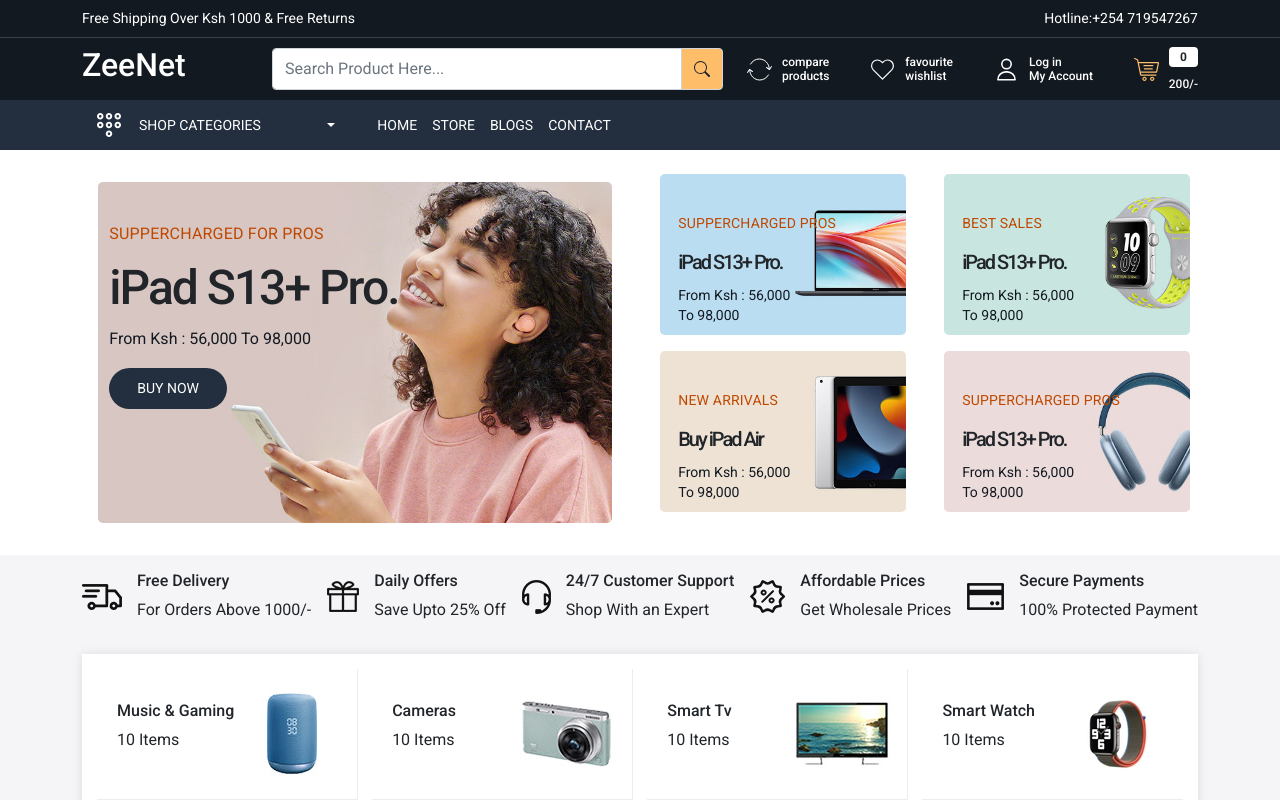
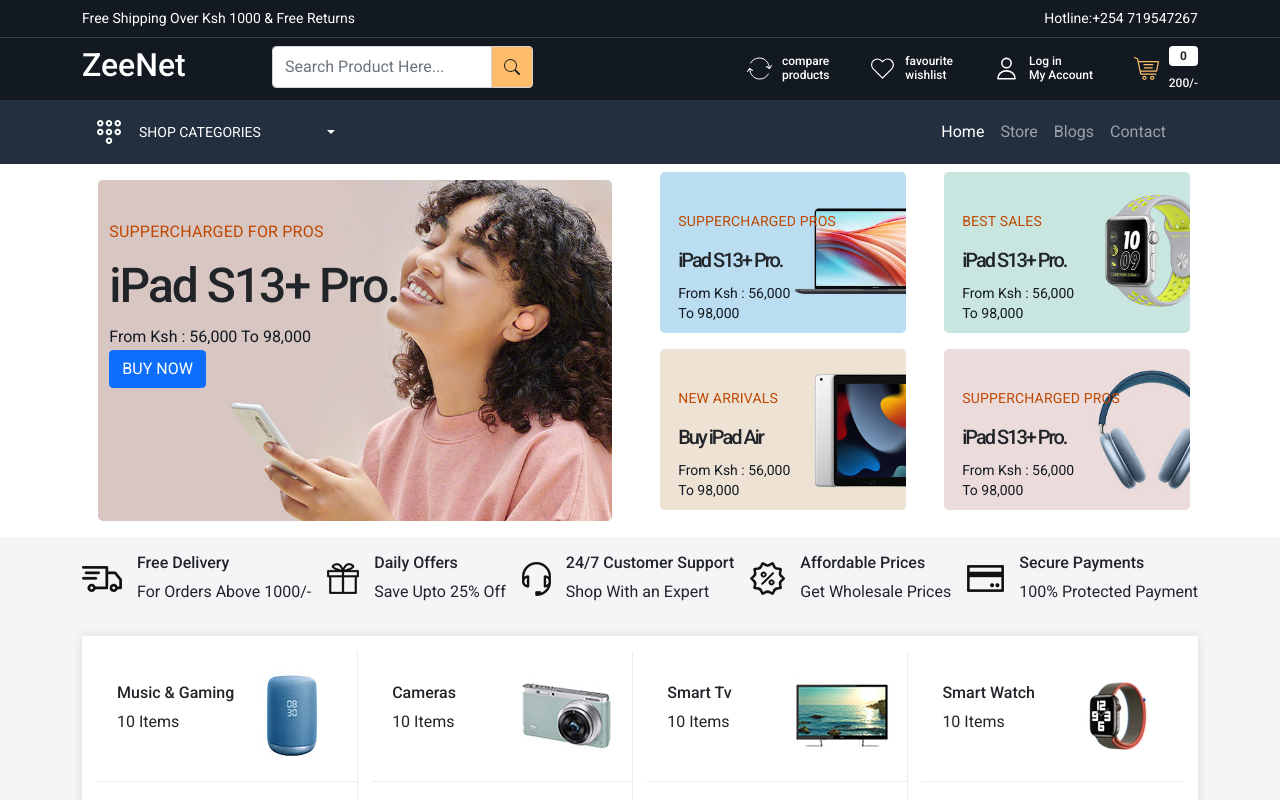
Before and after one commit to edwinonyango9286/ZeeNet, a React (Create React App) app in the folder frontend/: page / in a window 1280 px wide. Shown: the top 800 px of the page. Built offline with nearby package versions, Linux system fonts and the light colour scheme.

Commit message:
header and footer completed responsieness

```diff
--- a/frontend/src/Components/Footer.js
+++ b/frontend/src/Components/Footer.js
@@ -7,22 +7,22 @@
     <>
     <footer className="py-3">
       <div className="container-md">
-          <div className="row align-items-center">
-            <div className="col-5">
+        <div className="row">
+          <div className="col-md-5 col-sm-12 mb-3">
             <div className="footer-top-data d-flex gap-10 align-items-center">
-                <img src={newsletterImage} className="img-fluid" alt="newsletter"></img>
+              <img src={newsletterImage} className="img-fluid" alt="newsletter" />
               <h5 className="text-white">Sign Up for Newsletter</h5>
             </div>
           </div>
 
-            <div className="col-7">
+          <div className="col-md-7 col-sm-12 mb-3">
             <div className="input-group">
               <input
                 type="text"
                 className="form-control"
                 placeholder="Your Email Address"
                 aria-label="Your Email Address"
-                  arial-aria-describedby="basic-addon2"
+                aria-describedby="basic-addon2"
               />
               <span className="input-group-text" id="basic-addon2">
                 Subscribe
@@ -36,56 +36,48 @@
     <footer className="py-2">
       <div className="container-md">
         <div className="row">
-            <div className="col-4">
+          <div className="col-md-4 col-sm-12 mb-3">
             <h5 className="text-white">Contact Us</h5>
-              <div>
             <address className="text-white">
               Address : Moi Avenue Bazaar <br />
               Plaza 7th Floor, Crystal Suites,
               <br />
               Suite 718, Nairobi
             </address>
-                <a
-                  href="tel:+254 0719547267 "
-                  className="text-white d-block "
-                >
+            <a href="tel:+2540719547267" className="text-white d-block">
               Phone : +254 0719547267
             </a>
-                <a
-                  href="mailto:technologieszeenet@gmail.com"
-                  className="text-white d-block"
-                >
+            <a href="mailto:technologieszeenet@gmail.com" className="text-white d-block">
               Email : technologieszeenet@gmail.com
             </a>
-                <div className="social-icons d-flex align-items-center gap-30 mt-4">
+            <div className="social-icons d-flex align-items-center gap-3 mt-4">
               <a className="text-white" to="#">
-                    <BsLinkedin className="fs-6"></BsLinkedin>
+                <BsLinkedin className="fs-6" />
               </a>
               <a className="text-white" to="#">
-                    <BsInstagram className="fs-6"></BsInstagram>
+                <BsInstagram className="fs-6" />
               </a>
               <a className="text-white" to="#">
-                    <BsYoutube className="fs-6"></BsYoutube>
+                <BsYoutube className="fs-6" />
               </a>
               <a className="text-white" to="#">
-                    <BsGithub className="fs-6"></BsGithub>
+                <BsGithub className="fs-6" />
               </a>
             </div>
           </div>
-            </div>
 
-            <div className="col-3">
+          <div className="col-md-3 col-sm-12 mb-3">
             <h5 className="text-white">Information</h5>
             <div className="footer-links d-flex flex-column">
-                <Link  to="/privacy-policy" className="text-white">Privacy Policy</Link>
-                <Link  to="/refund-policy" className="text-white">Refund Policy</Link>
-                <Link  to='/shipping-policy' className="text-white">Shipping Policy</Link>
+              <Link to="/privacy-policy" className="text-white">Privacy Policy</Link>
+              <Link to="/refund-policy" className="text-white">Refund Policy</Link>
+              <Link to="/shipping-policy" className="text-white">Shipping Policy</Link>
               <Link to="/terms-and-conditions" className="text-white">Terms & Conditions</Link>
               <Link className="text-white">Blogs</Link>
             </div>
           </div>
 
-            <div className="col-3">
+          <div className="col-md-3 col-sm-12 mb-3">
             <h5 className="text-white">Account</h5>
             <div className="footer-links d-flex flex-column">
               <Link className="text-white">About Us</Link>
@@ -93,7 +85,8 @@
               <Link className="text-white">Contact</Link>
             </div>
           </div>
-            <div className="col-2">
+
+          <div className="col-md-2 col-sm-12">
             <h5 className="text-white">Quick Links</h5>
             <div className="footer-links d-flex flex-column">
               <Link className="text-white">Laptops</Link>
@@ -110,14 +103,13 @@
       <div className="container-md">
         <div className="row">
           <div className="col-12">
-              <p className="text-center  mb-0 text-white">
+            <p className="text-center mb-0 text-white">
               &copy;{new Date().getFullYear()}: Powered by Dev@git-init
             </p>
           </div>
         </div>
       </div>
-      </footer>
-    </>
+    </footer>    </>
   );
 };
 
--- a/frontend/src/Components/Header.js
+++ b/frontend/src/Components/Header.js
@@ -5,11 +5,23 @@
 import wishlistImage from "../images/wishlist.svg";
 import accountImage from "../images/user.svg";
 import cartImage from "../images/cart.svg";
-import menu from "../images/menu.svg"
+import menu from "../images/menu.svg";
+// eslint-disable-next-line no-unused-vars
+import { useState } from 'react'; // Iimport { NavLink } from 'react-router-dom';
+// import { Navbar, Nav } from 'react-bootstrap';
 
+
+
+import "../custom-css/headers.css";
 const Header = () => {
+  const [isNavOpen, setIsNavOpen] = useState(false);
+
+  const toggleNav = () => {
+    setIsNavOpen(!isNavOpen);
+  };
   return (
     <>
+    {/* header-top-strip === responsive */}
       <header className="header-top-strip py-2">
         <div className="container-md">
           <div className="row">
@@ -29,17 +41,22 @@
           </div>
         </div>
       </header>
-
+{/* header-uppper py2 == responsive */}
       <header className="header-upper py-2">
         <div className="container-md">
-          <div className="row align-items-center">
-            <div className="col-2">
+
+
+
+        <div className="row">
+          <div className="col-md-2">
             <h2>
               <Link className="text-white logo">ZeeNet</Link>
             </h2>
           </div>
-            <div className="col-5">
-              <div className="input-group ">
+
+
+          <div className="col-md-3 ">
+            <div className="input-group">
               <input
                 type="text"
                 className="form-control py-2"
@@ -52,12 +69,13 @@
               </span>
             </div>
           </div>
-            <div className="col-5">
+
+          <div className="col-md-5  offset-md-2" id="">
             <div className="header-upper-links d-flex align-items-center justify-content-between">
               <div>
-                  <Link  to="/compare-products" className="d-flex align-items-center gap-10 text-white">
+                <Link to="/compare-products" className="d-flex align-items-center gap-10 text-white">
                   <img src={compareImage} alt="compare"></img>
-                    <h6 className="mb-0 ">
+                  <h6 className="mb-0" id="hidden">
                     compare
                     <br />
                     products
@@ -67,7 +85,7 @@
               <div>
                 <Link to="/wishlist" className="d-flex align-items-center gap-10 text-white">
                   <img src={wishlistImage} alt="wishlist"></img>
-                    <h6 className="mb-0 ">
+                  <h6 className="mb-0" id="hidden">
                     favourite
                     <br /> wishlist
                   </h6>
@@ -76,7 +94,7 @@
               <div>
                 <Link to="/login" className="d-flex align-items-center gap-10 text-white">
                   <img src={accountImage} alt="user"></img>
-                    <h6 className="mb-0">
+                  <h6 className="mb-0" id="hidden">
                     Log in <br />
                     My Account
                   </h6>
@@ -87,38 +105,39 @@
                   <img src={cartImage} alt="cart"></img>
                   <div className="d-flex flex-column gap-10">
                     <span className="badge bg-white text-dark">0</span>
-                      <h6 className="mb-0">200/-</h6>
+                    <h6 className="mb-0" id="hidden"> 200/-</h6>
                   </div>
                 </Link>
               </div>
             </div>
           </div>
+
+
         </div>
+
+
         </div>
+
+
       </header>
-
       <header className="header-bottom py-1">
         <div className="container-md">
           <div className="row">
-            <div className="col-12">
-              <div className="menu-bottom d-flex align-items-center gap-30">
+            <div className="col">
+              <div className="menu-bottom d-flex align-items-center justify-content-between">
                 <div>
                   <div className="dropdown">
                     <button
-                      className="btn btn-secondary dropdown-toggle bg-transparent  border-0 gap-15 d-flex align-items-center"
+                      className="btn btn-secondary dropdown-toggle bg-transparent border-0 gap-15 d-flex align-items-center"
                       type="button"
                       id="dropdownMenuButton1"
                       data-bs-toggle="dropdown"
                       aria-expanded="false"
                     >
                       <img src={menu} alt=""></img>
-                      <span className="me-5 d-inline-block">  Shop Categories</span>
-
+                      <span className="me-5 d-inline-block">Shop Categories</span>
                     </button>
-                    <ul
-                      className="dropdown-menu"
-                      aria-labelledby="dropdownMenuButton1"
-                    >
+                    <ul className="dropdown-menu" aria-labelledby="dropdownMenuButton1">
                       <li>
                         <Link className="dropdown-item text-white" to="">
                           Action
@@ -138,20 +157,39 @@
                   </div>
                 </div>
 
-                <div className="menu-links">
-                  <div className="d-flex align-items-center gap-15">
-                    <NavLink to="/">Home</NavLink>
-                    <NavLink to="/store">Store</NavLink>
-                    <NavLink to="/blogs">Blogs</NavLink>
-                    <NavLink to="/contact">Contact</NavLink>
+                <nav className="navbar navbar-expand-lg navbar-dark bg-dark"> {/* Use navbar-dark for dark background */}
+  <div className="container">
+    <button
+      className="navbar-toggler"
+      type="button"
+      onClick={toggleNav}
+    >
+      <span className="navbar-toggler-icon"></span>
+    </button>
+    <div className={`collapse navbar-collapse ${isNavOpen ? 'show' : ''}`}>
+      <ul className="navbar-nav">
+        <li className="nav-item">
+          <NavLink className="nav-link" to="/" onClick={toggleNav}>Home</NavLink>
+        </li>
+        <li className="nav-item">
+          <NavLink className="nav-link" to="/store" onClick={toggleNav}>Store</NavLink>
+        </li>
+        <li className="nav-item">
+          <NavLink className="nav-link" to="/blogs" onClick={toggleNav}>Blogs</NavLink>
+        </li>
+        <li className="nav-item">
+          <NavLink className="nav-link" to="/contact" onClick={toggleNav}>Contact</NavLink>
+        </li>
+      </ul>
     </div>
   </div>
+</nav>
+
              </div>
             </div>
           </div>
         </div>
       </header>
-
     </>
   );
 };
--- a/frontend/src/Pages/Home.js
+++ b/frontend/src/Pages/Home.js
@@ -31,9 +31,9 @@
 const Home = () => {
   return (
     <>
-      <Container class1="home-wrapper-1 py-3">
+  <Container className="home-wrapper-1 py-3">
   <div className="row">
-          <div className="col-6">
+    <div className="col-md-6">
       <div className="main-banner position-relative p-3">
         <img
           src={mainBanner}
@@ -41,26 +41,26 @@
           alt="main banner"
         ></img>
         <div className="main-banner-content position-absolute">
-                <h5> SUPPERCHARGED FOR PROS</h5>
-                <h6>iPad S13+ Pro.</h6>
-                <p> From Ksh : 56,000 To 98,000</p>
-                <Link className="button">BUY NOW</Link>
+          <h5 className="h5"> SUPPERCHARGED FOR PROS</h5>
+          <h6 className="h6">iPad S13+ Pro.</h6>
+          <p className="mb-0"> From Ksh : 56,000 To 98,000</p>
+          <Link className="btn btn-primary">BUY NOW</Link>
         </div>
       </div>
     </div>
 
-          <div className="col-6">
-            <div className="d-flex flex-wrap justify-content-between align-items-center">
-              <div className="small-banner  position-relative p-2">
+    <div className="col-md-6">
+      <div className="d-flex flex-wrap justify-content-between align-items-start">
+        <div className="small-banner position-relative p-2">
           <img
             src={catBanner1}
             className="img-fluid rounded-3"
             alt="small banner"
           ></img>
           <div className="small-banner-content position-absolute">
-                  <h4> SUPPERCHARGED PROS</h4>
-                  <h5>iPad S13+ Pro.</h5>
-                  <p>
+            <h4 className="h4"> SUPPERCHARGED PROS</h4>
+            <h5 className="h5">iPad S13+ Pro.</h5>
+            <p className="mb-0">
               From Ksh : 56,000 <br />
               To 98,000
             </p>
@@ -73,9 +73,9 @@
             alt="small banner"
           ></img>
           <div className="small-banner-content position-absolute">
-                  <h4>Best Sales</h4>
-                  <h5>iPad S13+ Pro.</h5>
-                  <p>
+            <h4 className="h4">Best Sales</h4>
+            <h5 className="h5">iPad S13+ Pro.</h5>
+            <p className="mb-0">
               From Ksh : 56,000 <br />
               To 98,000
             </p>
@@ -89,9 +89,9 @@
             alt="small banner"
           ></img>
           <div className="small-banner-content position-absolute">
-                  <h4>New Arrivals</h4>
-                  <h5>Buy iPad Air</h5>
-                  <p>
+            <h4 className="h4">New Arrivals</h4>
+            <h5 className="h5">Buy iPad Air</h5>
+            <p className="mb-0">
               From Ksh : 56,000 <br /> To 98,000
             </p>
           </div>
@@ -103,9 +103,9 @@
             alt="small banner"
           ></img>
           <div className="small-banner-content position-absolute">
-                  <h4> SUPPERCHARGED PROS</h4>
-                  <h5>iPad S13+ Pro.</h5>
-                  <p>
+            <h4 className="h4"> SUPPERCHARGED PROS</h4>
+            <h5 className="h5">iPad S13+ Pro.</h5>
+            <p className="mb-0">
               From Ksh : 56,000 <br />
               To 98,000
             </p>
@@ -115,6 +115,7 @@
     </div>
   </div>
 </Container>
+
 
 
 
--- /dev/null
+++ b/frontend/src/custom-css/headers.css
@@ -0,0 +1,51 @@
+/* Custom CSS to stack the two divs horizontally on all screen sizes */
+#hidden1,
+#hidden2 {
+  display: inline-block;
+  vertical-align: top;
+  margin-right: 20px; /* Adjust the margin as needed for spacing */
+}
+
+/* Remove offset for smaller screens */
+@media (max-width: 767px) {
+  #hidden1,
+  #hidden2 {
+    margin-right: 0;
+  }
+}
+
+#hidden {
+    /* display: none; */
+  }
+/* Custom CSS to add spacing between menu links */
+.space-right2 a {
+    margin-right: 15px; /* Adjust the margin as needed for spacing */
+  }
+
+  .bg-light {
+    background-color: #232f3e!important;
+}
+.bg-dark {
+    background-color: #232f3e!important;
+}
+
+element.style {
+}
+.navbar-light .navbar-nav .nav-link.active, .navbar-light .navbar-nav .show>.nav-link {
+    color: #7bbfa0;
+}
+
+element.style {
+}
+.navbar-light .navbar-nav .nav-link {
+    color: white;
+}
+
+.navbar-light .navbar-toggler {
+    color: rgba(0,0,0,.55);
+    border-color: rgba(0,0,0,.1);
+}
+.navbar-toggler-icon {
+    color: white; /* Change the color to white */
+    border-color: #232f3e;
+  }
```
Also changed, not shown: 2 other files (tests, documents, lock files or other folders). Lines whose indentation alone changed are shown as unchanged.
